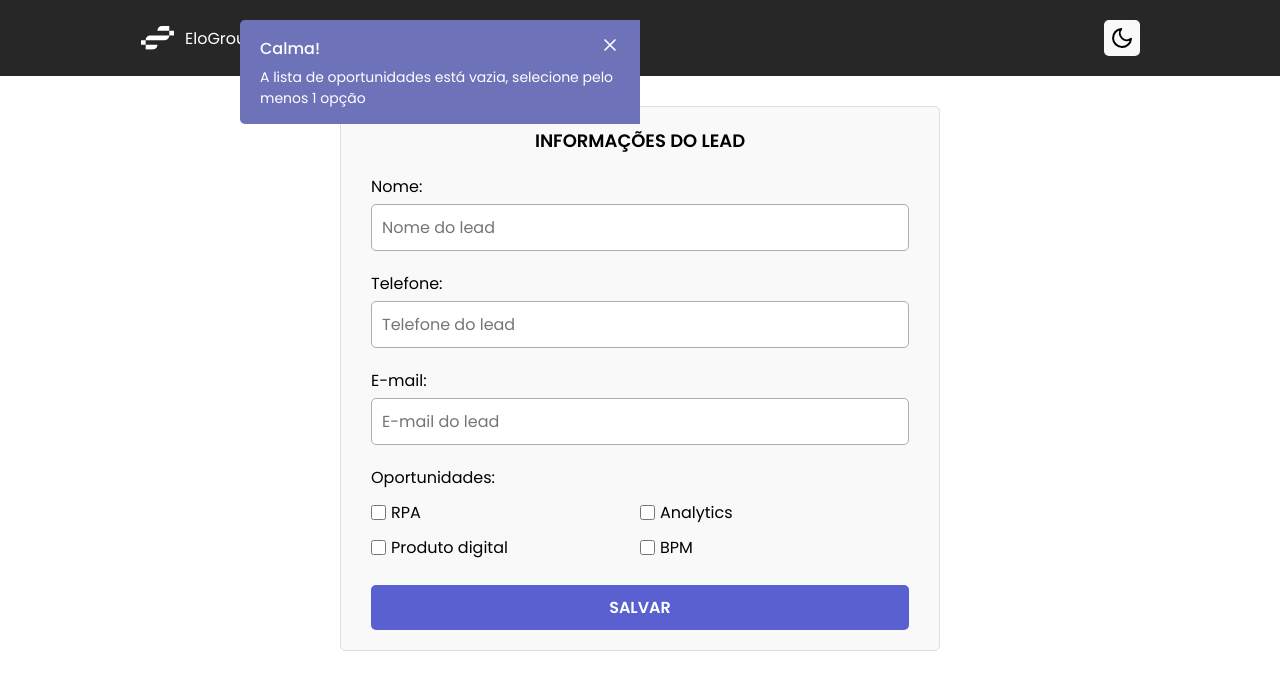
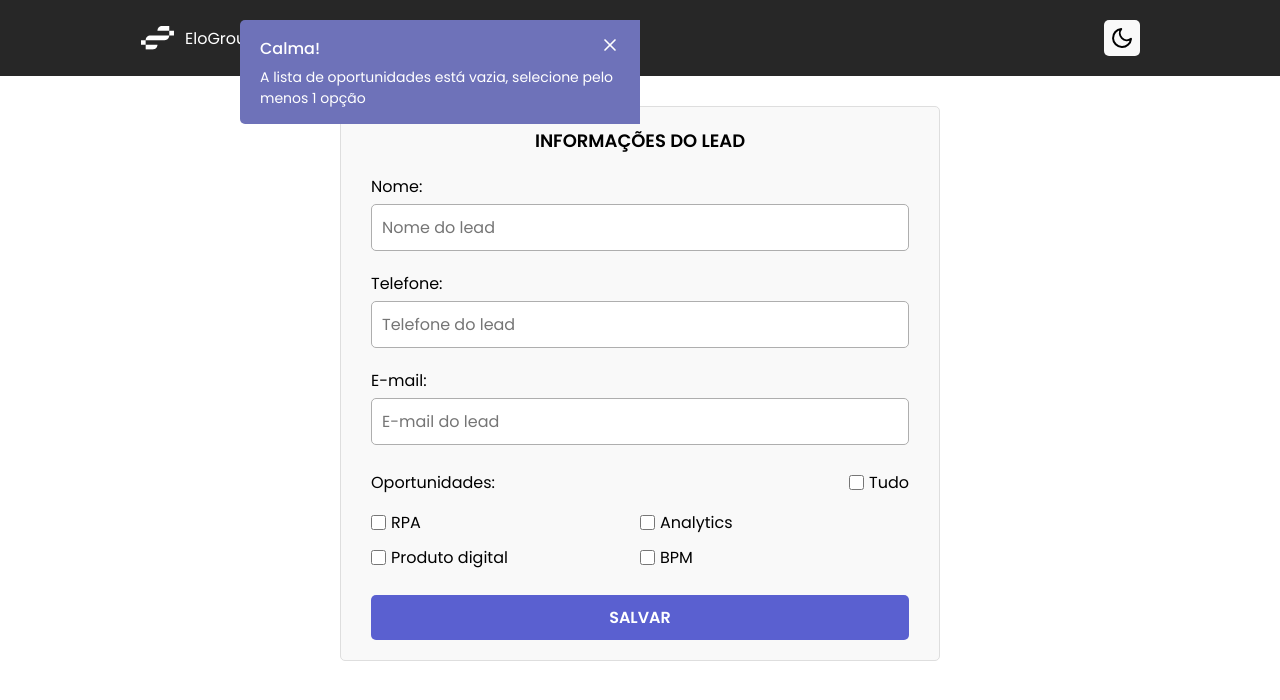
Before and after one commit to filipealvess/manutencao-leads, a React (Create React App) app: page /novo-lead in a window 1280 px wide. Shown: the top 700 px of the page. Built offline with nearby package versions, Linux system fonts and the light colour scheme.

Commit message:
feat: check/uncheck all checkbox options

```diff
--- a/src/components/CheckboxList/index.jsx
+++ b/src/components/CheckboxList/index.jsx
@@ -1,16 +1,43 @@
-import React from 'react';
+import React, { useState } from 'react';
 import Checkbox from '../Checkbox';
-import CheckboxListWrapper, { Boxes } from './styles';
+import CheckboxListWrapper, { Boxes, Title } from './styles';
 
-export default function CheckboxList({ title, options, onChange = () => {} }) {
+export default function CheckboxList({
+  title,
+  options,
+  onChange = () => {},
+  allIsChecked = false,
+  checkAll = () => {}
+}) {
+  const [globalChecked, setGlobalChecked] = useState(null);
+
+  function handleGlobalChange() {
+      checkAll();
+      setGlobalChecked(!allIsChecked);
+  }
+
+  function handleCheckboxChange(event) {
+    setGlobalChecked(null);
+    onChange(event);
+  }
+
   return (
     <CheckboxListWrapper>
-      <p>{title}:</p>
+      <Title>
+        {title}:
+
+        <Checkbox option="Tudo" onChange={handleGlobalChange} checked={allIsChecked} />
+      </Title>
 
       <Boxes>
         {
           options.map((option, index) => (
-            <Checkbox key={index} option={option} onChange={onChange} />
+            <Checkbox
+              key={index}
+              option={option}
+              onChange={handleCheckboxChange}
+              checked={globalChecked}
+            />
           ))
         }
       </Boxes>
--- a/src/components/CheckboxList/styles.js
+++ b/src/components/CheckboxList/styles.js
@@ -15,4 +15,10 @@ export const Boxes = styled.ul`
   }
 `;
 
+export const Title = styled.p`
+  display: flex;
+  justify-content: space-between;
+  align-items: center;
+`;
+
 export default CheckboxListWrapper;
--- a/src/pages/NewLead/index.jsx
+++ b/src/pages/NewLead/index.jsx
@@ -1,4 +1,4 @@
-import React, { useState } from 'react';
+import React, { useEffect, useState } from 'react';
 import Header from '../../components/Header';
 import Main from '../../components/Main';
 import Form from '../../components/Form';
@@ -14,6 +14,7 @@ import { useNavigate } from 'react-router-dom';
 export default function NewLead() {
   const [opportunitiesList, setOpportunitiesList] = useState([]);
   const [popupIsVisible, setPopupIsVisible] = useState(false);
+  const [allOpportunitiesAreChecked, setAllOpportunitiesAreChecked] = useState(false);
   const navigate = useNavigate();
   const formik = useFormik({
     initialValues: { name: '', phone: '', email: '' },
@@ -27,6 +28,10 @@ export default function NewLead() {
     }
   });
 
+  useEffect(() => {
+    setAllOpportunitiesAreChecked(opportunitiesList.length === opportunities.length);
+  }, [opportunitiesList]);
+
   function handleCheckboxChange({ target }) {
     const { checked, value } = target;
 
@@ -34,6 +39,16 @@ export default function NewLead() {
       ? [...opportunitiesList, value]
       : opportunitiesList.filter(opportunity => opportunity !== value)
     );
+  }
+
+  function handleCheckAllOpportunities() {
+    if (allOpportunitiesAreChecked) {
+      setOpportunitiesList([]);
+      setAllOpportunitiesAreChecked(false);
+    } else {
+      setOpportunitiesList([...opportunities]);
+      setAllOpportunitiesAreChecked(true);
+    }
   }
 
   return (
@@ -72,6 +87,8 @@ export default function NewLead() {
             title="Oportunidades"
             options={opportunities}
             onChange={handleCheckboxChange}
+            allIsChecked={allOpportunitiesAreChecked}
+            checkAll={handleCheckAllOpportunities}
           />
 
           <PrimaryButton text="Salvar" />
```
